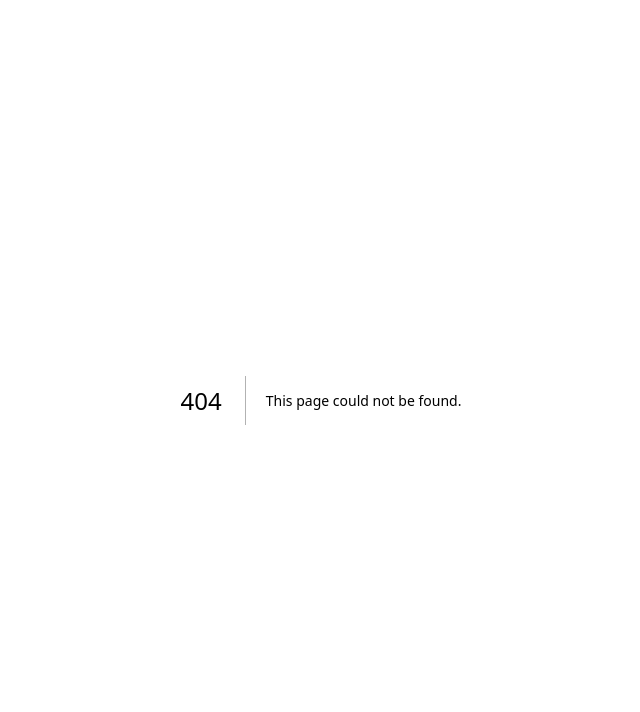
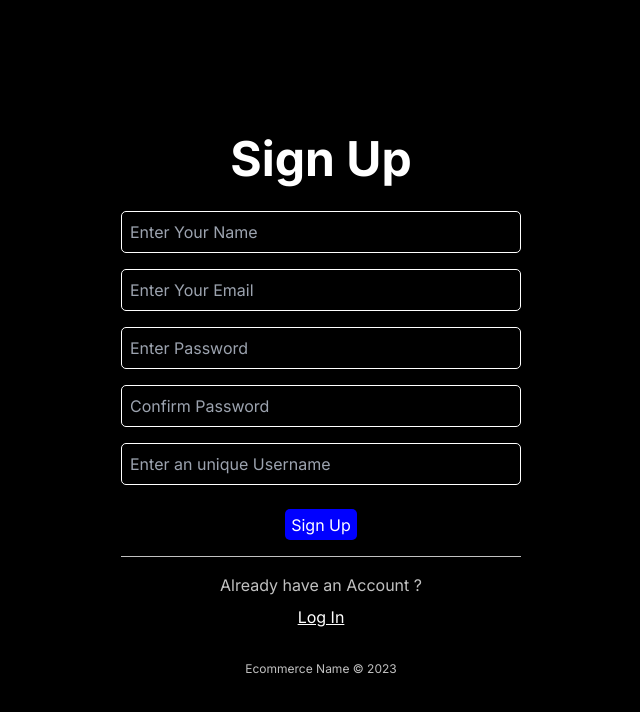
Before and after one commit to msayan36/Ecommerce-frontend, a Next.js app: page /register in a window 1280 px wide. Before the commit this address had no page. Shown: the top 712 px of the page, without its empty margins (319-959 px from the left). Built offline with nearby package versions, Linux system fonts and the light colour scheme.

Commit message:
Create Login and Regsiter Form UI, Style Modification

```diff
--- /dev/null
+++ b/src/app/components/login/Login.jsx
@@ -0,0 +1,50 @@
+"use client";
+
+import { useState } from "react";
+import "./login.scss";
+import Link from "next/link";
+
+const Login = () => {
+  const [loginId, setLoginId] = useState("");
+  const [password, setPassword] = useState("");
+
+  const handleSubmit = (e) => {
+    e.preventDefault();
+  };
+
+  return (
+    <section className="signup--page">
+      <h2 className="signup--page__header font-bold">Log In</h2>
+      <form className="signup--page__form" onSubmit={handleSubmit}>
+        <input
+          value={loginId}
+          onChange={(e) => setLoginId(e.target.value)}
+          className="signup--page__form__input"
+          type="text"
+          placeholder="Enter Your Email or Username"
+          required
+        />
+        <input
+          value={password}
+          onChange={(e) => setPassword(e.target.value)}
+          className="signup--page__form__input"
+          type="password"
+          placeholder="Enter Password"
+          required
+        />
+        <button type="submit" className="signup--page__form__btn mt-2 mb-4">
+          Log In
+        </button>
+      </form>
+      <p className="mt-16 text-[#c1c1c1]">Do not have an Account ?</p>
+      <Link href="/register" className="mt-2 underline">
+        Sign Up
+      </Link>
+      <footer className="footer mt-8 text-xs text-[#c1c1c1]">
+        Ecommerce Name © {new Date().getFullYear()}
+      </footer>
+    </section>
+  );
+};
+
+export default Login;
--- /dev/null
+++ b/src/app/components/login/login.scss
@@ -0,0 +1,42 @@
+.signup--page {
+  display: flex;
+  flex-direction: column;
+  align-items: center;
+  justify-content: center;
+  height: 100vh;
+
+  &__header {
+    margin-bottom: 1rem;
+    font-size: 3rem;
+  }
+
+  &__form {
+    display: flex;
+    flex-direction: column;
+    align-items: center;
+    justify-content: center;
+    border-bottom: 1px solid #c1c1c1;
+
+    &__input {
+      margin-bottom: 1rem;
+      padding: 0.5rem;
+      width: 25rem;
+      border: none;
+      outline: none;
+      background-color: transparent;
+      border: 1px solid white;
+      border-radius: 5px;
+    }
+
+    &__btn {
+      background-color: blue;
+      padding: 0.2rem 0.4rem;
+      border-radius: 5px;
+      transition: all 0.1s linear;
+      &:hover {
+        background-color: rgba(0, 0, 255, 0.75);
+        transform: scale(0.98);
+      }
+    }
+  }
+}
--- /dev/null
+++ b/src/app/components/register/Register.jsx
@@ -0,0 +1,77 @@
+"use client";
+
+import { useState } from "react";
+import "./register.scss";
+import Link from "next/link";
+
+const Register = () => {
+  const [name, setName] = useState("");
+  const [email, setEmail] = useState("");
+  const [password, setPassword] = useState("");
+  const [confirmPassword, setConfirmPassword] = useState("");
+  const [username, setUsername] = useState("");
+
+  const handleSubmit = (e) => {
+    e.preventDefault();
+  };
+
+  return (
+    <section className="signup--page">
+      <h2 className="signup--page__header font-bold">Sign Up</h2>
+      <form className="signup--page__form" onSubmit={handleSubmit}>
+        <input
+          value={name}
+          onChange={(e) => setName(e.target.value)}
+          className="signup--page__form__input"
+          type="text"
+          placeholder="Enter Your Name"
+          required
+        />
+        <input
+          value={email}
+          onChange={(e) => setEmail(e.target.value)}
+          className="signup--page__form__input"
+          type="email"
+          placeholder="Enter Your Email"
+          required
+        />
+        <input
+          value={password}
+          onChange={(e) => setPassword(e.target.value)}
+          className="signup--page__form__input"
+          type="password"
+          placeholder="Enter Password"
+          required
+        />
+        <input
+          value={confirmPassword}
+          onChange={(e) => setConfirmPassword(e.target.value)}
+          className="signup--page__form__input"
+          type="password"
+          placeholder="Confirm Password"
+          required
+        />
+        <input
+          value={username}
+          onChange={(e) => setUsername(e.target.value)}
+          className="signup--page__form__input"
+          type="text"
+          placeholder="Enter an unique Username"
+          required
+        />
+        <button type="submit" className="signup--page__form__btn mt-2 mb-4">
+          Sign Up
+        </button>
+      </form>
+      <p className="mt-4 text-[#c1c1c1]">Already have an Account ?</p>
+      <Link href="/login" className="mt-2 underline">
+        Log In
+      </Link>
+      <footer className="footer mt-8 text-xs text-[#c1c1c1]">
+        Ecommerce Name © {new Date().getFullYear()}
+      </footer>
+    </section>
+  );
+};
+
+export default Register;
--- /dev/null
+++ b/src/app/components/register/register.scss
@@ -0,0 +1,42 @@
+.signup--page {
+  display: flex;
+  flex-direction: column;
+  align-items: center;
+  justify-content: center;
+  height: 100vh;
+
+  &__header {
+    margin-bottom: 1rem;
+    font-size: 3rem;
+  }
+
+  &__form {
+    display: flex;
+    flex-direction: column;
+    align-items: center;
+    justify-content: center;
+    border-bottom: 1px solid #c1c1c1;
+
+    &__input {
+      margin-bottom: 1rem;
+      padding: 0.5rem;
+      width: 25rem;
+      border: none;
+      outline: none;
+      background-color: transparent;
+      border: 1px solid white;
+      border-radius: 5px;
+    }
+
+    &__btn {
+      background-color: blue;
+      padding: 0.2rem 0.4rem;
+      border-radius: 5px;
+      transition: all 0.1s linear;
+      &:hover {
+        background-color: rgba(0, 0, 255, 0.75);
+        transform: scale(0.98);
+      }
+    }
+  }
+}
--- a/src/app/globals.scss
+++ b/src/app/globals.scss
@@ -1,5 +1,14 @@
+@tailwind base;
+@tailwind components;
+@tailwind utilities;
+
 * {
   margin: 0;
   padding: 0;
   box-sizing: border-box;
 }
+
+body {
+  background-color: #000;
+  color: #fff;
+}
--- /dev/null
+++ b/src/app/login/page.jsx
@@ -0,0 +1,7 @@
+import Login from "../components/login/Login";
+
+const page = () => {
+  return <Login />;
+};
+
+export default page;
--- a/src/app/page.js
+++ b/src/app/page.js
@@ -4,8 +4,8 @@ import Link from "next/link";
 export default function Home() {
   return (
     <>
-      <h1>Main Page</h1>
-      <Link href="/profile">Profile</Link>
+      <h1 className="text-4xl font-bold">Main Page</h1>
+      <Link href="/register">Profile</Link>
     </>
   );
 }
--- a/src/app/profile/page.jsx
+++ b/src/app/profile/page.jsx
@@ -1,10 +1,10 @@
 import "./profile.scss";
-import '../global.css'
-import Navbar from '../components/navbar/Navbar'
+import Link from "next/link";
+import "../global.css";
+import Navbar from "../components/navbar/Navbar";
 const Profile = () => {
   return (
     <>
-
       <Navbar></Navbar>
     </>
   );
--- /dev/null
+++ b/src/app/register/page.jsx
@@ -0,0 +1,7 @@
+import Register from "../components/register/Register";
+
+const page = () => {
+  return <Register />;
+};
+
+export default page;
```
Also changed, not shown: src/app/components/navbar/Navbar.jsx (+7 -8 lines).
